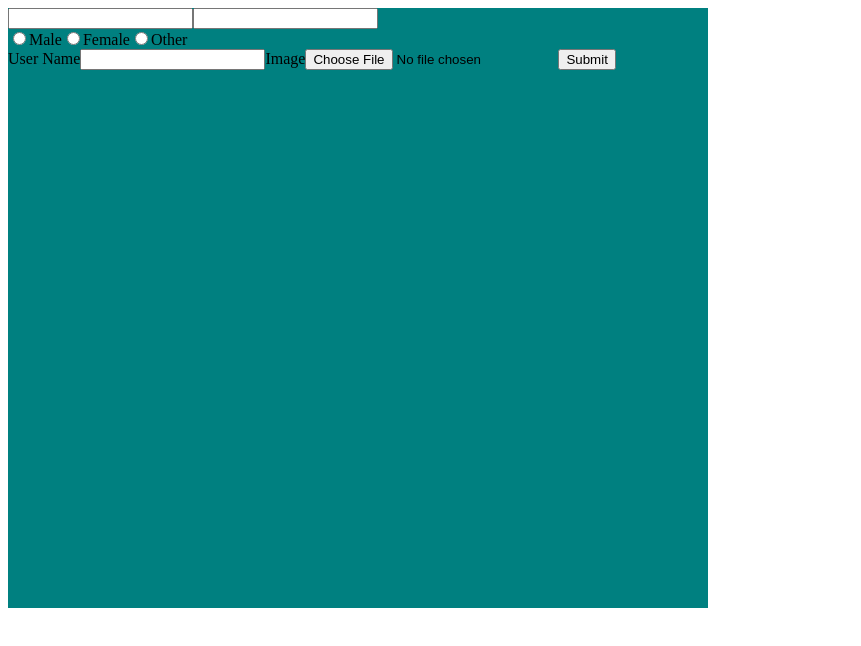
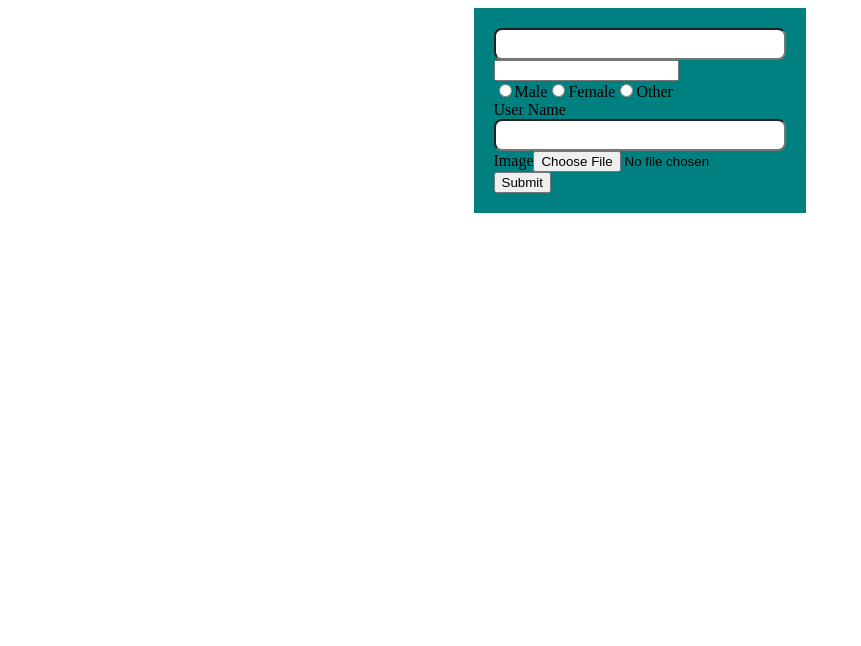
Before and after one commit to Anurag1096/frontend_react, a React (Vite) app: page / in a window 1280 px wide. Shown: the top 646 px of the page, without its empty margins (0-861 px from the left). Built offline with nearby package versions, Linux system fonts and the light colour scheme.

Commit message:
wip: css changes in signup file

```diff
--- /dev/null
+++ b/src/App.css
@@ -0,0 +1,6 @@
+.main-wrapper{
+
+    display:flex;
+    justify-content:center;
+    align-items:center;
+}
--- a/src/App.tsx
+++ b/src/App.tsx
@@ -1,17 +1,20 @@
-import { useState } from 'react'
-import reactLogo from './assets/react.svg'
-import viteLogo from '/vite.svg'
 
 import {Login} from './components/Login'
 import {Signup} from './components/Signup'
+import './App.css'
 function App() {
-  const [count, setCount] = useState(0)
+
 
   return (
     <>
 
       {/*<Login/>*/}
+
+
+   <div className='main-wrapper'>
+
       <Signup/>
+   </div>
     </>
   )
 }
--- a/src/components/Signup.tsx
+++ b/src/components/Signup.tsx
@@ -63,6 +63,7 @@ axios.post("http://127.0.0.1:8000/signup/",formData)
         value={userFields.name}
         onChange={handleUserData}
       />
+      <div>
 
       <input
         type="password"
@@ -70,8 +71,11 @@ axios.post("http://127.0.0.1:8000/signup/",formData)
         value={userFields.password}
         onChange={handleUserData}
       />
+      </div>
 
       <div>
+        <div>
+
         <input
           type="radio"
           name="gender"
@@ -80,7 +84,6 @@ axios.post("http://127.0.0.1:8000/signup/",formData)
           checked={userFields.gender === "Male"}
         />
         Male
-
         <input
           type="radio"
           name="gender"
@@ -98,7 +101,10 @@ axios.post("http://127.0.0.1:8000/signup/",formData)
           checked={userFields.gender === "Other"}
         />
         Other
+        </div>
+
       </div>
+<div>
 
       <label>
         User Name
@@ -109,6 +115,7 @@ axios.post("http://127.0.0.1:8000/signup/",formData)
           onChange={handleUserData}
         />
       </label>
+</div>
 
       <label>
         Image
@@ -118,8 +125,10 @@ axios.post("http://127.0.0.1:8000/signup/",formData)
           onChange={handleUserData}
         />
       </label>
+      <div>
 
       <button onClick={submitHandle}>Submit</button>
+      </div>
     </div>
   )
 );
--- a/src/components/signup.css
+++ b/src/components/signup.css
@@ -1,7 +1,15 @@
 .signup-main{
 	background-color: teal;
-	width:700px;
-	height:600px;
+
+	padding:20px;
+}
+
+input[type="text"]{
+    width:100%;
+    height:32px;
+	border-radius:8px;
+	box-sizing:border-box;
+
 }
 input[type="radio"]{
 	cursor: pointer;
```
